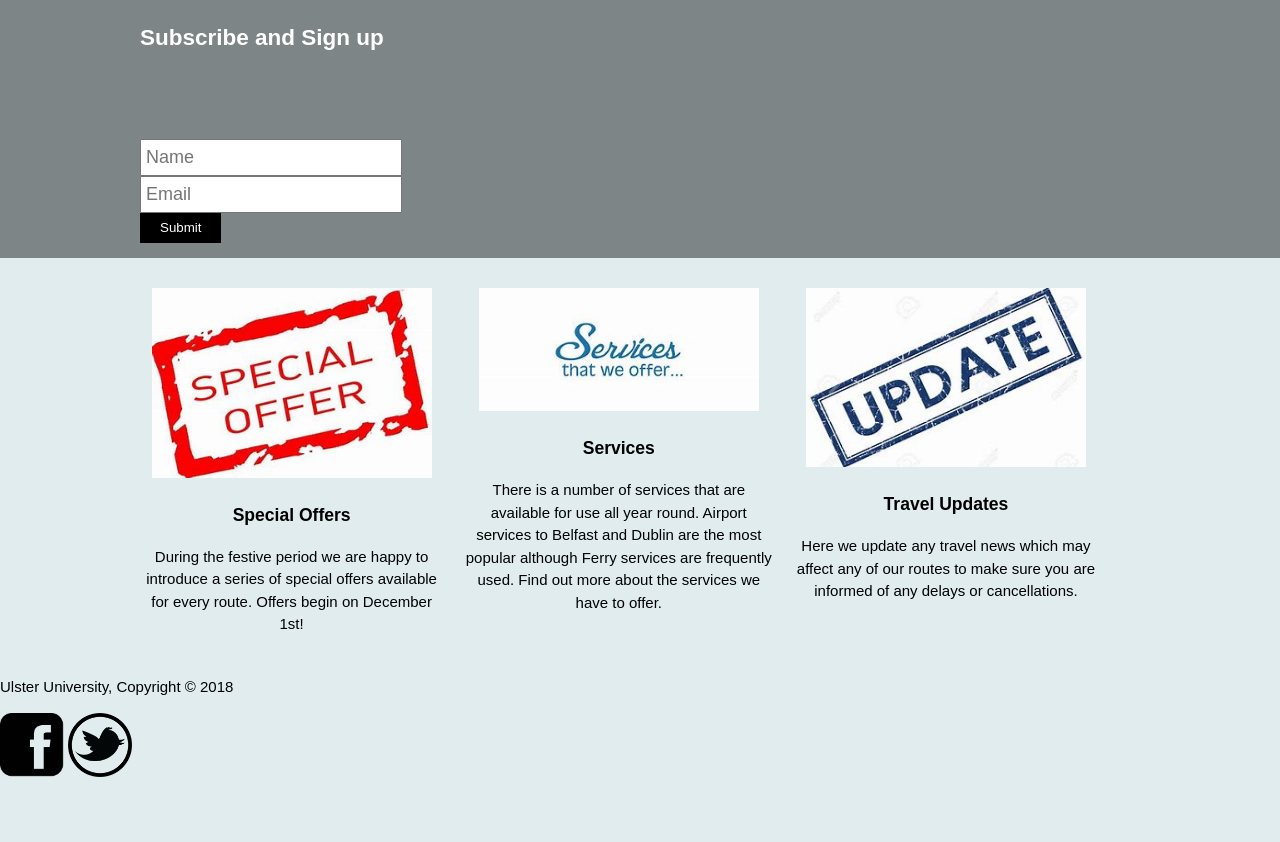
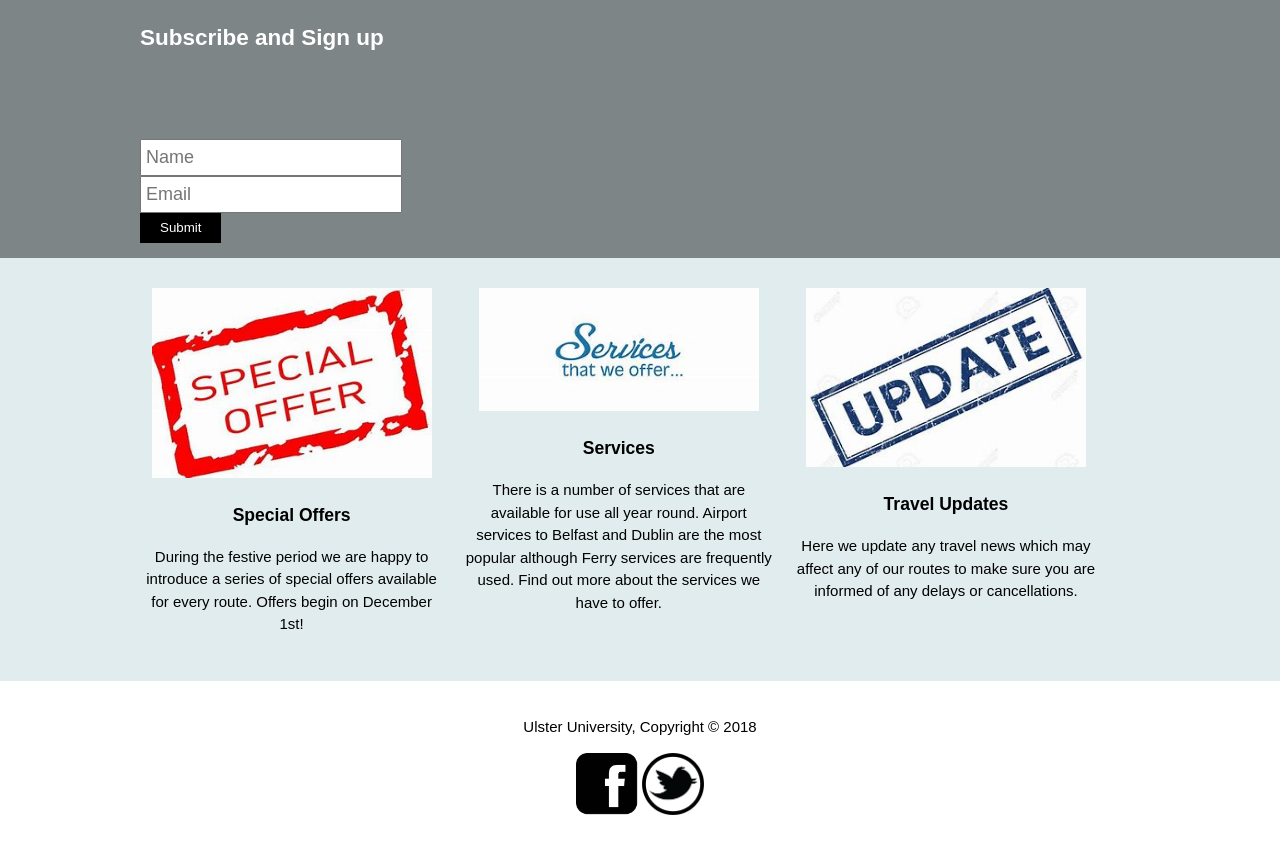
Before and after one commit to Cameron-Harkin/UX, a plain HTML site: page index.html in a window 1280 px wide. Shown: the part 808-1650 px from the top of the page. Before the commit the page ends 1592 px from the top, so only its background shows below. Drawn offline with Linux system fonts and the light colour scheme.

Commit message:
Update main.css

```diff
--- a/main.css
+++ b/main.css
@@ -232,16 +232,16 @@ h1{
 	margin-top:35px;
 	box-shadow: 5px 10px 15px 7px #ffffff;
 }
-}
 
 footer
 {
 	padding: 20px;
 	margin-top: 20px;
 	color: #000000;
-	background-color: #FFFFFF;
+	background-color: #ffffff;
 	text-align: center;
 }
+
 
 footer img
 {
```
